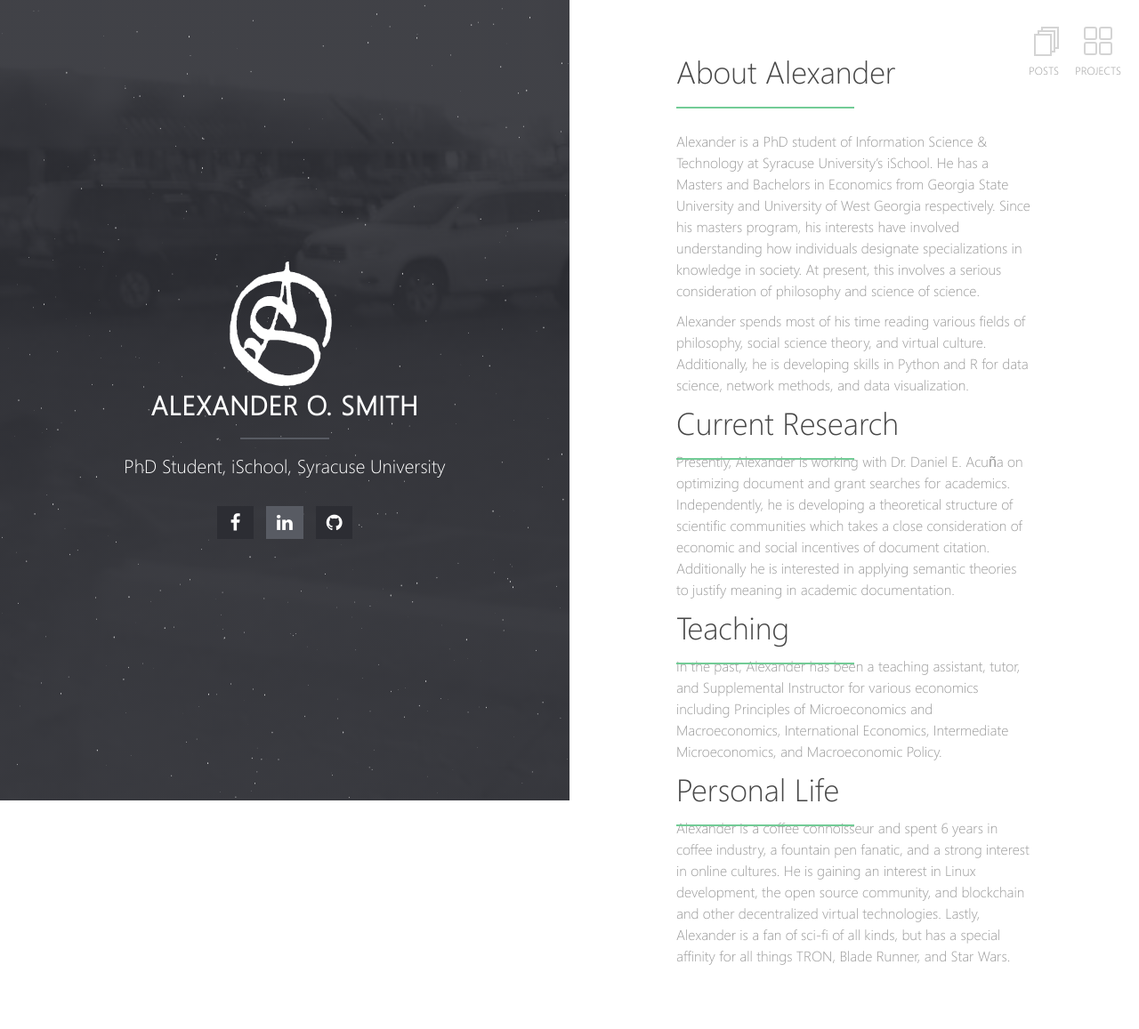
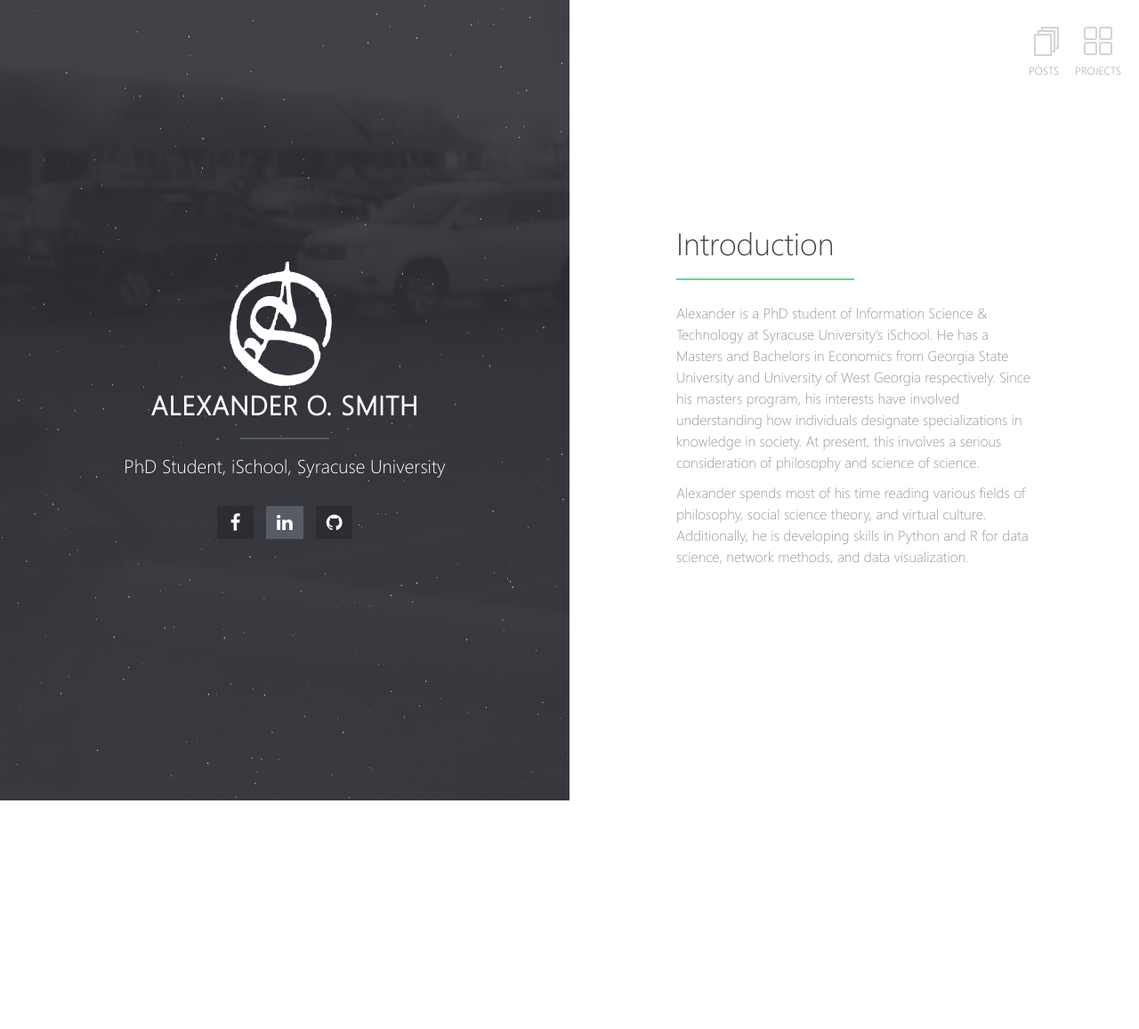
Before and after one commit to alexanderosmith/alexanderosmith-1.0, a Jekyll site: the page built from index.md, in a window 1280 px wide. Shown: the whole page at 89% size. Built offline with Jekyll 4.4.1, drawn with Linux system fonts in a browser that asks for light colours; our own code applies the rules of GitHub Pages for plain Markdown files; after the commit the page ends 900 px from its top, so only the background shows below that.

Commit message:
Add About Post
About Post, Update Index

```diff
--- a/index.md
+++ b/index.md
@@ -1,20 +1,8 @@
 ---
 layout: home
 ---
-# About Alexander
+# Introduction
 
 Alexander is a PhD student of Information Science & Technology at Syracuse University's iSchool. He has a Masters and Bachelors in Economics from Georgia State University and University of West Georgia respectively. Since his masters program, his interests have involved understanding how individuals designate specializations in knowledge in society. At present, this involves a serious consideration of philosophy and science of science.
 
 Alexander spends most of his time reading various fields of philosophy, social science theory, and virtual culture. Additionally, he is developing skills in Python and R for data science, network methods, and data visualization.
-
-# Current Research
-
-Presently, Alexander is working with Dr. Daniel E. Acuña on optimizing document and grant searches for academics. Independently, he is developing a theoretical structure of scientific communities which takes a close consideration of economic and social incentives of document citation. Additionally he is interested in applying semantic theories to justify meaning in academic documentation.
-
-# Teaching
-
-In the past, Alexander has been a teaching assistant, tutor, and Supplemental Instructor for various economics including Principles of Microeconomics and Macroeconomics, International Economics, Intermediate Microeconomics, and Macroeconomic Policy.
-
-# Personal Life
-
-Alexander is a coffee connoisseur and spent 6 years in coffee industry, a fountain pen fanatic, and a strong interest in online cultures. He is gaining an interest in Linux development, the open source community, and blockchain and other decentralized virtual technologies. Lastly, Alexander is a fan of sci-fi of all kinds, but has a special affinity for all things TRON, Blade Runner, and Star Wars.
```
Also changed, not shown: _posts/2018-01-18-AboutAlexander.md (added, +18 -0 lines), 1 other file.
